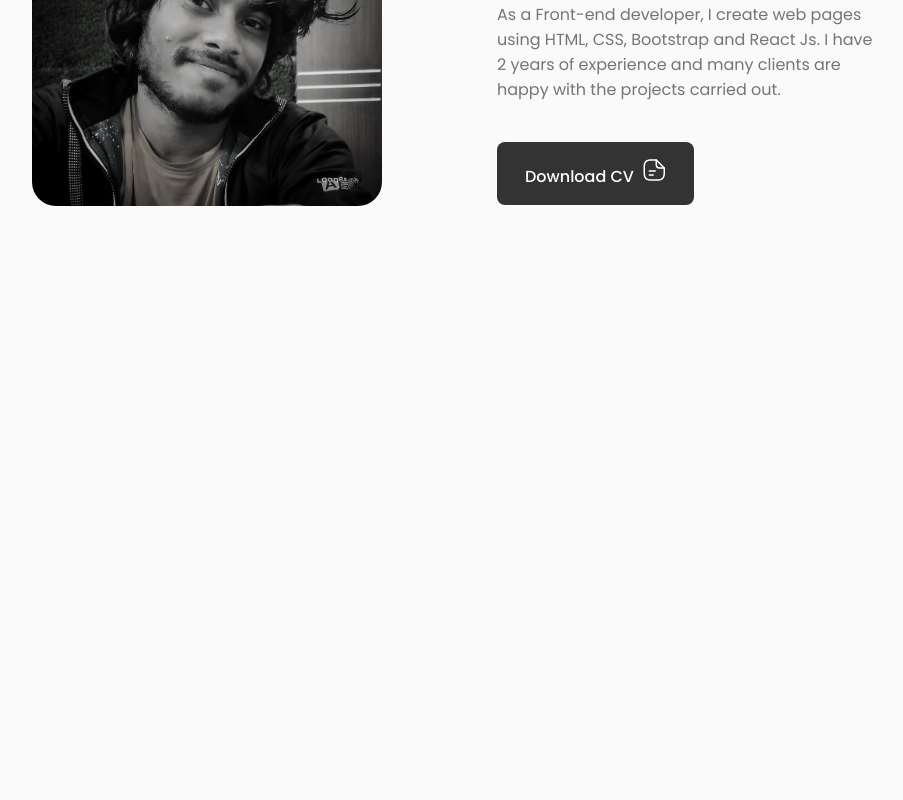
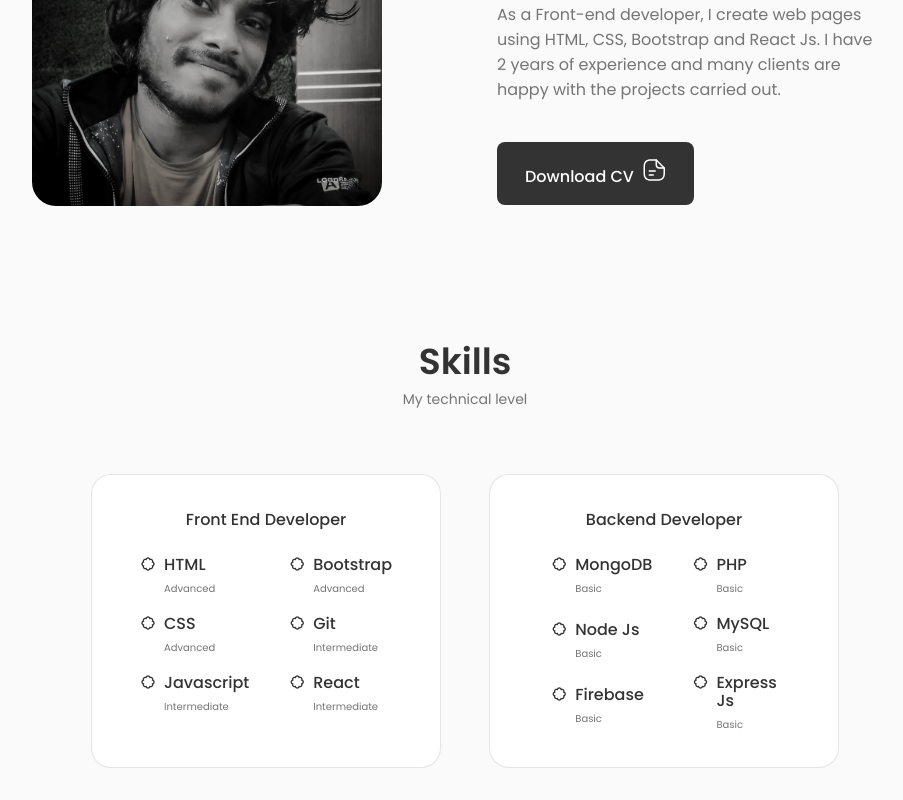
Before and after one commit to syncsagor/me, a React (Create React App) app: page / in a window 1280 px wide. Shown: the part 1079-1879 px from the top of the page, without its empty margins (175-1078 px from the left). Before the commit the page ends 1317 px from the top, so only its background shows below. Built offline with nearby package versions, Linux system fonts and the light colour scheme.

Commit message:
skills section added

```diff
--- a/src/App.js
+++ b/src/App.js
@@ -2,7 +2,8 @@
 import './App.css';
 import About from './components/About/About';
 import Header from './components/Header/Header';
-import Home from './Home/Home';
+import Skills from './components/Skills/Skills';
+import Home from './components/Home/Home';
 
 function App() {
   return (
@@ -12,6 +13,7 @@
       <main className='main'>
         <Home />
         <About />
+        <Skills />
       </main>
     </Fragment>
   );
--- a/src/Home/Home.css
+++ b/src/components/Home/Home.css
@@ -51,7 +51,7 @@
     margin-bottom: var(--mb-3);
 }
 .home__img {
-    background: url(../assets/about.jpg);
+    background: url(../../assets/about.jpg);
     background-position: center;
     background-repeat: no-repeat;
     background-size: cover;
--- /dev/null
+++ b/src/components/Skills/BackEnd.js
@@ -0,0 +1,61 @@
+import React from 'react'
+
+function BackEnd() {
+  return (
+    <div className='skills__content'>
+        <h3 className="skills__title">Backend Developer</h3>
+
+
+        <div className="skills__box">
+            <div className="skills__group">
+                <div className="skills__data">
+                <i class='bx bx-badge'></i>
+                <div>
+                    <h3 className="skills__name">MongoDB</h3>
+                    <span className='skills__level'>Basic</span>
+                </div>
+                </div>
+                <div className="skills__data">
+                <i class='bx bx-badge'></i>
+                <div>
+                    <h3 className="skills__name">Node Js</h3>
+                    <span className='skills__level'>Basic</span>
+                </div>
+                </div>
+                <div className="skills__data">
+                <i class='bx bx-badge'></i>
+                <div>
+                    <h3 className="skills__name">Firebase</h3>
+                    <span className='skills__level'>Basic</span>
+                </div>
+                </div>
+            </div>
+            <div className="skills__group">
+                <div className="skills__data">
+                <i class='bx bx-badge'></i>
+                <div>
+                    <h3 className="skills__name">PHP</h3>
+                    <span className='skills__level'>Basic</span>
+                </div>
+                </div>
+                <div className="skills__data">
+                <i class='bx bx-badge'></i>
+                <div>
+                    <h3 className="skills__name">MySQL</h3>
+                    <span className='skills__level'>Basic</span>
+                </div>
+                </div>
+                <div className="skills__data">
+                <i class='bx bx-badge'></i>
+                <div>
+                    <h3 className="skills__name">Express Js</h3>
+                    <span className='skills__level'>Basic</span>
+                </div>
+                </div>
+            </div>
+        </div>
+    </div>
+  )
+}
+
+export default BackEnd
--- /dev/null
+++ b/src/components/Skills/FrontEnd.js
@@ -0,0 +1,61 @@
+import React from 'react'
+
+function FrontEnd() {
+  return (
+    <div className='skills__content'>
+        <h3 className="skills__title">Front End Developer</h3>
+
+
+        <div className="skills__box">
+            <div className="skills__group">
+                <div className="skills__data">
+                <i class='bx bx-badge'></i>
+                <div>
+                    <h3 className="skills__name">HTML</h3>
+                    <span className='skills__level'>Advanced</span>
+                </div>
+                </div>
+                <div className="skills__data">
+                <i class='bx bx-badge'></i>
+                <div>
+                    <h3 className="skills__name">CSS</h3>
+                    <span className='skills__level'>Advanced</span>
+                </div>
+                </div>
+                <div className="skills__data">
+                <i class='bx bx-badge'></i>
+                <div>
+                    <h3 className="skills__name">Javascript</h3>
+                    <span className='skills__level'>Intermediate</span>
+                </div>
+                </div>
+            </div>
+            <div className="skills__group">
+                <div className="skills__data">
+                <i class='bx bx-badge'></i>
+                <div>
+                    <h3 className="skills__name">Bootstrap</h3>
+                    <span className='skills__level'>Advanced</span>
+                </div>
+                </div>
+                <div className="skills__data">
+                <i class='bx bx-badge'></i>
+                <div>
+                    <h3 className="skills__name">Git</h3>
+                    <span className='skills__level'>Intermediate</span>
+                </div>
+                </div>
+                <div className="skills__data">
+                <i class='bx bx-badge'></i>
+                <div>
+                    <h3 className="skills__name">React</h3>
+                    <span className='skills__level'>Intermediate</span>
+                </div>
+                </div>
+            </div>
+        </div>
+    </div>
+  )
+}
+
+export default FrontEnd;
--- /dev/null
+++ b/src/components/Skills/Skills.js
@@ -0,0 +1,21 @@
+import React from 'react';
+import './skills.css';
+import BackEnd from './BackEnd';
+import FrontEnd from './FrontEnd';
+
+function Skills() {
+  return (
+    <section className="section skills" id="skills">
+         <h2 className="section__title">Skills</h2>
+        <span className='section__subtitle'>My technical level</span>
+
+        <div className="skills__container container grid">
+            <FrontEnd />
+
+            <BackEnd/>
+        </div>
+    </section>
+  )
+}
+
+export default Skills;
--- /dev/null
+++ b/src/components/Skills/skills.css
@@ -0,0 +1,80 @@
+.skills__container {
+    grid-template-columns: repeat(2, 350px);
+    column-gap: 3rem;
+    justify-content: center;
+}
+
+.skills__content {
+    background-color: var(--container-color);
+    border: 1px solid rgba(0, 0, 0, 0.1);
+    border-radius: 1.25rem;
+    padding: 2rem 4rem;
+
+}
+.skills__title {
+    font-size: var(--normal-font-size);
+    font-weight: var(--font-medium);
+    text-align: center;
+    margin-bottom: var(--mb-1-5);
+}
+.skills__box {
+    display: flex;
+    justify-content: center;
+    column-gap: 2.5rem;
+}
+.skills__group {
+    display: grid;
+    align-items: flex-start;
+    row-gap: 1rem;
+}
+.skills__data {
+    display: flex;
+    column-gap: .5rem;
+}
+.skills .bx-badge {
+    font-size: 1rem;
+    color: var(--title-color);
+
+}
+
+.skills__name {
+    font-size: var(--normal-font-size);
+    font-weight: var(--font-medium);
+    line-height: 18px;
+}
+.skills__level {
+    font-size: var(--tiny-font-size);
+}
+
+
+
+
+
+
+
+
+
+@media screen and (max-width: 992px) {
+  .skills__container {
+    grid-template-columns: max-content;
+    row-gap: 2rem;
+  }
+   }
+
+   @media screen and (max-width: 576px) {
+    .skills__container {
+        grid-template-columns: 1fr;
+    }
+    .skills__content {
+        padding: 1.5rem;
+    }
+   }
+   @media screen and (max-width: 350px) {
+  .skills__box {
+    column-gap: 1.25rem;
+  }
+  .skills__name {
+    font-size: var(--normal-font-size);
+  }
+
+   }
```
Also changed, not shown: src/components/Home/Data.js (renamed from src/Home/Data.js), src/components/Home/Home.js (renamed from src/Home/Home.js), src/components/Home/ScrollDown.js (renamed from src/Home/ScrollDown.js), src/components/Home/Social.js (renamed from src/Home/Social.js).
